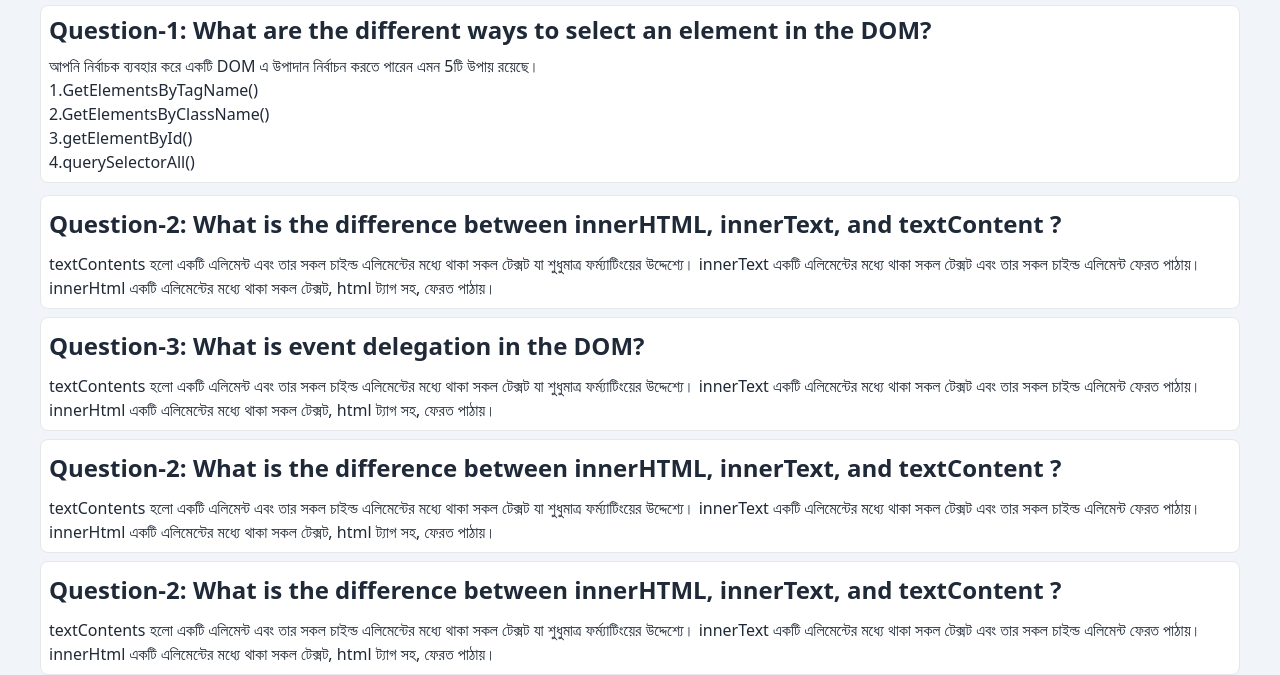
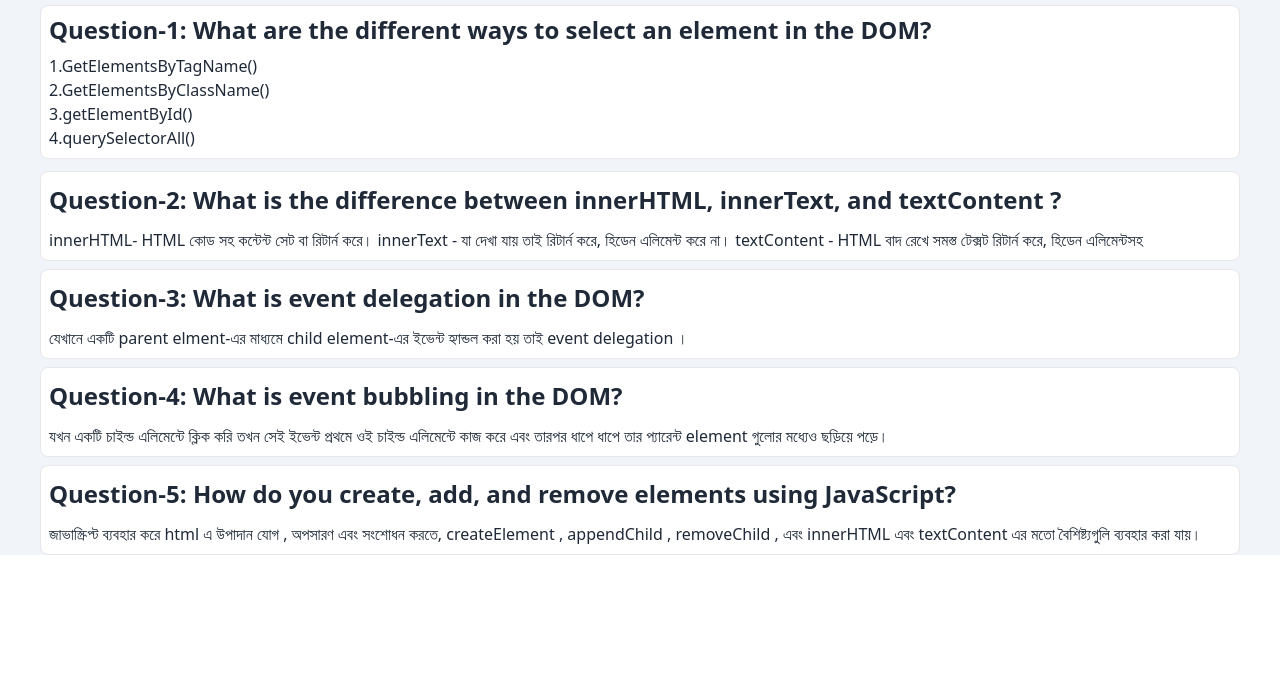
Before and after one commit to sultanahamedlinkon/assignment-five-repo, a plain HTML site: page discover.html in a window 1280 px wide. Shown: the part 149-824 px from the top of the page. After the commit the page ends 800 px from the top, so only its background shows below. Drawn offline with nearby package versions, Linux system fonts and the light colour scheme; files whose address does not match are found by name.

Commit message:
added qusten and ans

```diff
--- a/discover.html
+++ b/discover.html
@@ -1,8 +1,8 @@
 <!DOCTYPE html>
 <html lang="en">
   <head>
- <meta charset="UTF-8">
- <meta name="viewport" content="width=device-width, initial-scale=1.0">
+    <meta charset="UTF-8" />
+    <meta name="viewport" content="width=device-width, initial-scale=1.0" />
     <title>Document</title>
     <link
       href="https://cdn.jsdelivr.net/npm/daisyui@4.12.24/dist/full.min.css"
@@ -10,10 +10,9 @@
       type="text/css"
     />
     <script src="https://cdn.tailwindcss.com"></script>
-
   </head>
-<body class=" bg-slate-100">
-<section  class="max-w-[1200px] mx-auto">
+  <body class="bg-slate-100">
+    <section class="max-w-[1200px] mx-auto">
       <nav class="mt-4">
         <div class="navbar bg-white border rounded">
           <div class="flex-1 gap-2">
@@ -35,45 +34,71 @@
 
       <!-- Question section -->
 
-<section class=" pt-2 ">
-
+      <section class="pt-2">
         <!-- question one -->
         <div class="bg-white border rounded-lg p-2 mb-3">
-   <p class="font-bold text-2xl">Question-1: What are the different ways to select an element in the DOM?</p>
+          <p class="font-bold text-2xl">
+            Question-1: What are the different ways to select an element in the
+            DOM?
+          </p>
           <p class="pt-2">
-     আপনি নির্বাচক ব্যবহার করে একটি DOM এ উপাদান নির্বাচন করতে পারেন এমন 5টি উপায় রয়েছে। <br>
-     1.GetElementsByTagName() <br>
-     2.GetElementsByClassName() <br>
-     3.getElementById() <br>
-     4.querySelectorAll()</p>
+            1.GetElementsByTagName() <br />
+            2.GetElementsByClassName() <br />
+            3.getElementById() <br />
+            4.querySelectorAll()
+          </p>
         </div>
 
         <!-- question two -->
         <div class="bg-white border rounded-lg px-2">
-  <p class="font-bold text-2xl py-3">Question-2: What is the difference between innerHTML, innerText, and textContent ?</p>
+          <p class="font-bold text-2xl py-3">
+            Question-2: What is the difference between innerHTML, innerText, and
+            textContent ?
+          </p>
 
-  <p class="pb-2">textContents হলো একটি এলিমেন্ট এবং তার সকল চাইল্ড এলিমেন্টের মধ্যে থাকা সকল টেক্সট যা শুধুমাত্র ফর্ম্যাটিংয়ের উদ্দেশ্যে। innerText একটি এলিমেন্টের মধ্যে থাকা সকল টেক্সট এবং তার সকল চাইল্ড এলিমেন্ট ফেরত পাঠায়। innerHtml একটি এলিমেন্টের মধ্যে থাকা সকল টেক্সট, html ট্যাগ সহ, ফেরত পাঠায়।</p>
+          <p class="pb-2">
+            innerHTML- HTML কোড সহ কন্টেন্ট সেট বা রিটার্ন করে। innerText - যা
+            দেখা যায় তাই রিটার্ন করে, হিডেন এলিমেন্ট করে না। textContent - HTML
+            বাদ রেখে সমস্ত টেক্সট রিটার্ন করে, হিডেন এলিমেন্টসহ
+          </p>
         </div>
         <!-- question three -->
         <div class="bg-white mt-2 border rounded-lg px-2">
-  <p class="font-bold text-2xl py-3">Question-3: What is event delegation in the DOM?</p>
+          <p class="font-bold text-2xl py-3">
+            Question-3: What is event delegation in the DOM?
+          </p>
 
-  <p class="pb-2">textContents হলো একটি এলিমেন্ট এবং তার সকল চাইল্ড এলিমেন্টের মধ্যে থাকা সকল টেক্সট যা শুধুমাত্র ফর্ম্যাটিংয়ের উদ্দেশ্যে। innerText একটি এলিমেন্টের মধ্যে থাকা সকল টেক্সট এবং তার সকল চাইল্ড এলিমেন্ট ফেরত পাঠায়। innerHtml একটি এলিমেন্টের মধ্যে থাকা সকল টেক্সট, html ট্যাগ সহ, ফেরত পাঠায়।</p>
+          <p class="pb-2">
+            যেখানে একটি parent elment-এর মাধ্যমে child element-এর ইভেন্ট
+            হ্যান্ডল করা হয় তাই event delegation ।
+          </p>
         </div>
         <!-- question four -->
         <div class="bg-white mt-2 border rounded-lg px-2">
-  <p class="font-bold text-2xl py-3">Question-2: What is the difference between innerHTML, innerText, and textContent ?</p>
+          <p class="font-bold text-2xl py-3">
+            Question-4: What is event bubbling in the DOM?
+          </p>
 
-  <p class="pb-2">textContents হলো একটি এলিমেন্ট এবং তার সকল চাইল্ড এলিমেন্টের মধ্যে থাকা সকল টেক্সট যা শুধুমাত্র ফর্ম্যাটিংয়ের উদ্দেশ্যে। innerText একটি এলিমেন্টের মধ্যে থাকা সকল টেক্সট এবং তার সকল চাইল্ড এলিমেন্ট ফেরত পাঠায়। innerHtml একটি এলিমেন্টের মধ্যে থাকা সকল টেক্সট, html ট্যাগ সহ, ফেরত পাঠায়।</p>
+          <p class="pb-2">
+            যখন একটি চাইল্ড এলিমেন্টে ক্লিক করি তখন সেই ইভেন্ট প্রথমে ওই চাইল্ড
+            এলিমেন্টে কাজ করে এবং তারপর ধাপে ধাপে তার প্যারেন্ট element গুলোর
+            মধ্যেও ছড়িয়ে পড়ে।
+          </p>
         </div>
         <!-- question five -->
-<div class="bg-white mt-2 border rounded-lg px-2 ">
-  <p class="font-bold text-2xl py-3">Question-2: What is the difference between innerHTML, innerText, and textContent ?</p>
+        <div class="bg-white mt-2 border rounded-lg px-2">
+          <p class="font-bold text-2xl py-3">
+            Question-5: How do you create, add, and remove elements using
+            JavaScript?
+          </p>
 
-  <p class="pb-2">textContents হলো একটি এলিমেন্ট এবং তার সকল চাইল্ড এলিমেন্টের মধ্যে থাকা সকল টেক্সট যা শুধুমাত্র ফর্ম্যাটিংয়ের উদ্দেশ্যে। innerText একটি এলিমেন্টের মধ্যে থাকা সকল টেক্সট এবং তার সকল চাইল্ড এলিমেন্ট ফেরত পাঠায়। innerHtml একটি এলিমেন্টের মধ্যে থাকা সকল টেক্সট, html ট্যাগ সহ, ফেরত পাঠায়।</p>
+          <p class="pb-2">
+            জাভাস্ক্রিপ্ট ব্যবহার করে html এ উপাদান যোগ , অপসারণ এবং সংশোধন
+            করতে, createElement , appendChild , removeChild , এবং innerHTML এবং
+            textContent এর মতো বৈশিষ্ট্যগুলি ব্যবহার করা যায়।
+          </p>
         </div>
       </section>
     </section>
-
   </body>
 </html>
```
Lines whose indentation alone changed are shown as unchanged.
